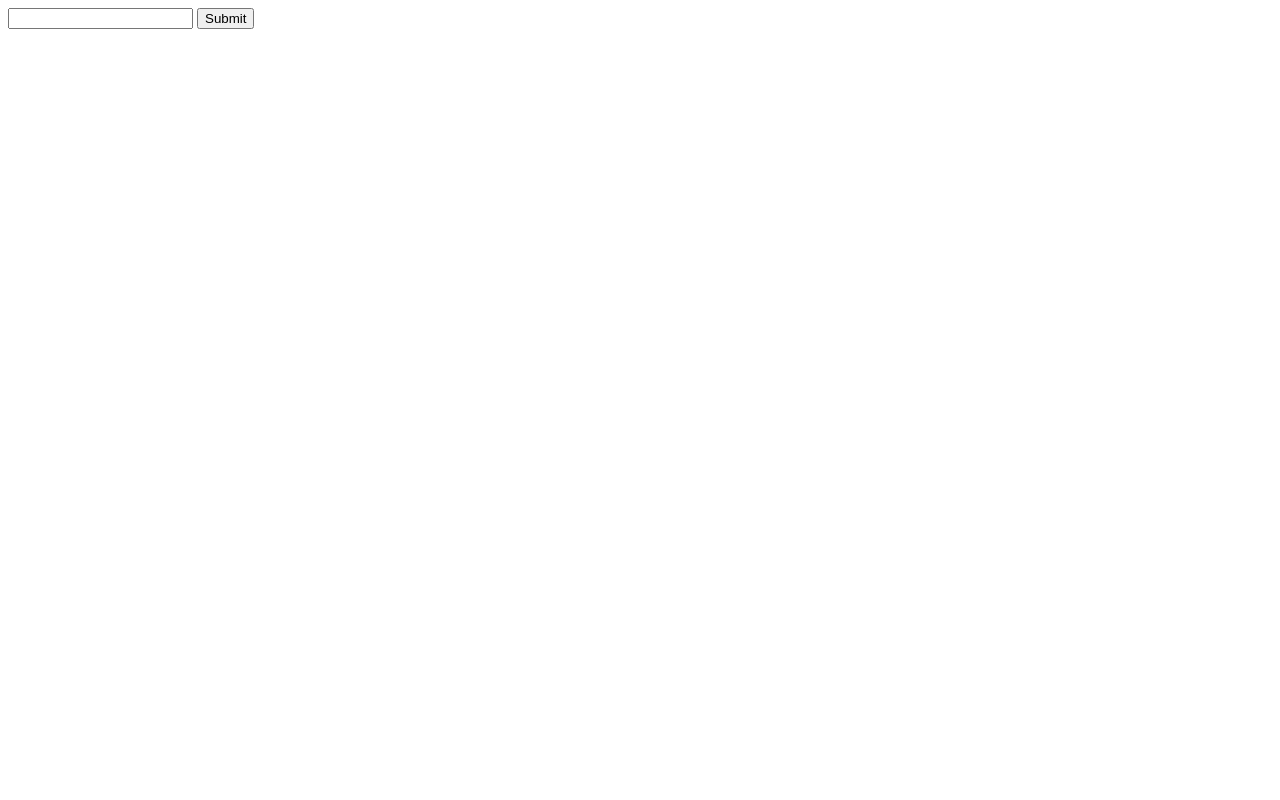
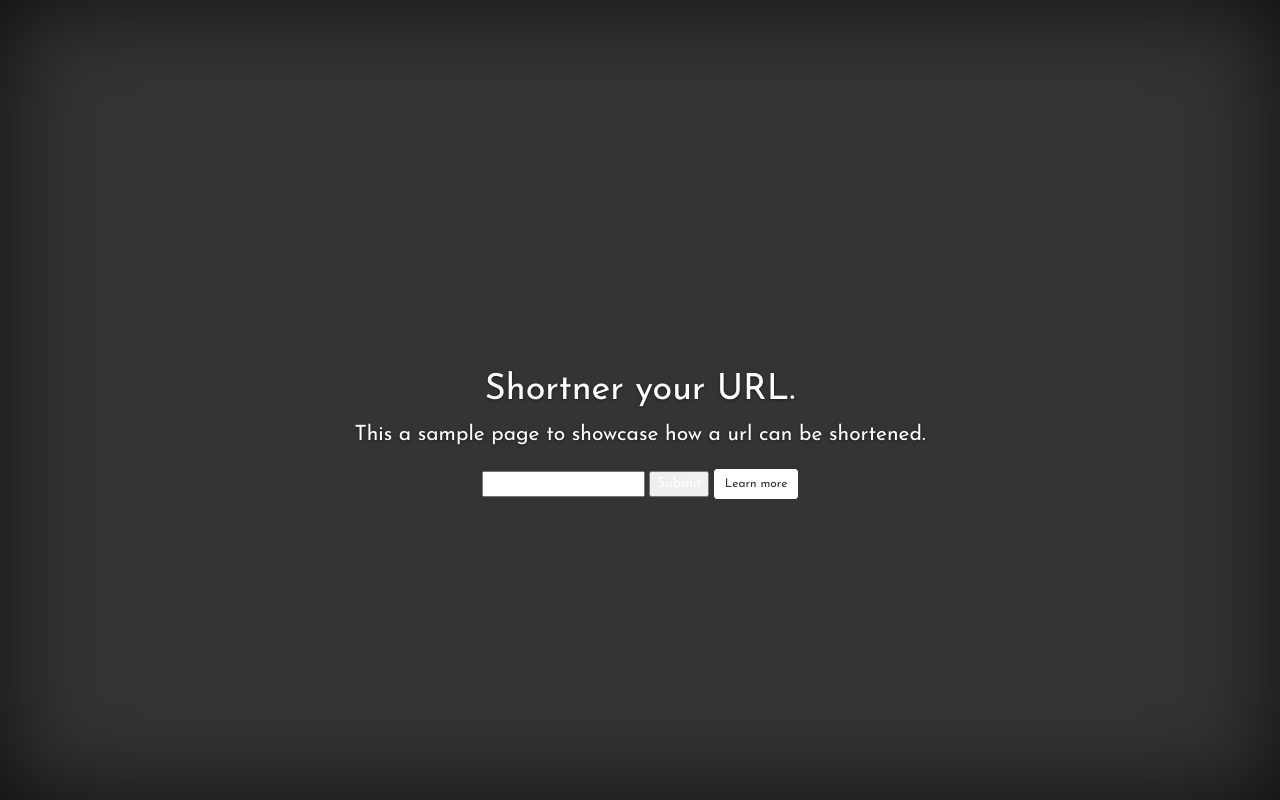
Before and after one commit to jayanth88/UrlShortner, a Flask app: page / in a window 1280 px wide. Before the commit the page is almost empty. Run offline with Flask 2, Linux system fonts and the light colour scheme; some libraries are stand-ins or nearby versions.

Commit message:
feat(url_shortner): Adding static content

```diff
--- a/main.py
+++ b/main.py
@@ -17,7 +17,7 @@ def hello_world():
 
 @app.route('/submit', methods=['POST'])
 def submit_url_request():
-    print request.form['urlName']
+    print str('VALUE :'+ request.form['urlName'])
     url_id = processor.processUrl(request.form['urlName'])
     return str(url_id)
 
--- /dev/null
+++ b/static/css/style.css
@@ -0,0 +1,80 @@
+/*
+ * Globals
+ */
+
+/* Links */
+a,
+a:focus,
+a:hover {
+  color: #fffa12;
+}
+
+/* Custom default button */
+.btn-default,
+.btn-default:hover,
+.btn-default:focus {
+  color: #333;
+  text-shadow: none; /* Prevent inheritance from `body` */
+  background-color: #fff;
+  border: 1px solid #fff;
+}
+
+/*
+ * Base structure
+ */
+
+html,
+body {
+  height: 100%;
+  background-color: #343434;
+}
+body {
+  color: #fff;
+  text-align: center;
+  text-shadow: 0 1px 3px rgba(0,0,0,.5);
+  font-family: 'Josefin Sans', sans-serif;
+}
+
+/* Extra markup and styles for table-esque vertical and horizontal centering */
+.site-wrapper {
+  display: table;
+  width: 100%;
+  height: 100%; /* For at least Firefox */
+  min-height: 100%;
+  -webkit-box-shadow: inset 0 0 100px rgba(0,0,0,.75);
+          box-shadow: inset 0 0 100px rgba(0,0,0,.75);
+}
+.site-wrapper-inner {
+  display: table-cell;
+  vertical-align: top;
+}
+.cover-container {
+  margin-right: auto;
+  margin-left: auto;
+}
+
+/* Padding for spacing */
+.inner {
+  padding: 30px;
+}
+
+.inputUrl{
+    color: rgba(11, 59, 71, 0.76);
+}
+
+/*
+ * Affix and center
+ */
+
+@media (min-width: 768px) {
+  /* Pull out the header and footer */
+
+  /* Start the vertical centering */
+  .site-wrapper-inner {
+    vertical-align: middle;
+  }
+  /* Handle the widths */
+  .cover-container {
+    width: 100%; /* Must be percentage or pixels for horizontal alignment */
+  }
+}
--- /dev/null
+++ b/static/js/scripts.js
@@ -0,0 +1,20 @@
+/**
+ * Created by jparayilkumarji on 11/16/16.
+ */
+
+$('.btn').click(function () {
+    processUrl($("#urlInput").val())
+})
+
+function processUrl(url){
+    $.ajax({
+        url: 'http://127.0.0.1:5000/submit',
+        data: {'urlName':url},
+        method: "POST",
+        type: "POST",
+        success: function (result) {
+            if (result.isOk == false) alert(result.message);
+        },
+        async: true
+    });
+}
--- a/templates/index.html
+++ b/templates/index.html
@@ -1,13 +1,71 @@
 <!DOCTYPE html>
 <html lang="en">
   <head>
-    <meta charset="UTF-8">
-    <title>Url Shortner</title>
+      <!-- Template from : http://getbootstrap.com/examples/cover/# -->
+
+    <meta charset="utf-8">
+    <meta http-equiv="X-UA-Compatible" content="IE=edge">
+    <meta name="viewport" content="width=device-width, initial-scale=1">
+    <!-- The above 3 meta tags *must* come first in the head; any other head content must come *after* these tags -->
+    <meta name="description" content="">
+    <meta name="author" content="">
+    <link rel="icon" href="https://raw.githubusercontent.com/jayanth88/jayanth88.github.io/master/images/favicon.png">
+
+     <!-- adding custom fonts -->
+<link href="https://fonts.googleapis.com/css?family=Josefin+Sans" rel="stylesheet">
+      <title>Cover Template for Bootstrap</title>
+
+    <!-- Bootstrap core CSS -->
+    <link rel="stylesheet" href="https://maxcdn.bootstrapcdn.com/bootstrap/3.3.7/css/bootstrap.min.css" integrity="sha384-BVYiiSIFeK1dGmJRAkycuHAHRg32OmUcww7on3RYdg4Va+PmSTsz/K68vbdEjh4u" crossorigin="anonymous">
+
+    <!-- Custom styles for this template -->
+    <link href="../static/css/style.css" rel="stylesheet">
+
   </head>
+
   <body>
+    <div class="site-wrapper">
+
+      <div class="site-wrapper-inner">
+
+        <div class="cover-container">
+
+          <div class="masthead clearfix">
+            <div class="inner">
+             <!--<h3 class="masthead-brand">URL Shortner</h3>-->
+              <nav>
+                <ul class="nav masthead-nav">
+                  <!--<li class="active"><a href="#">Home</a></li>-->
+                </ul>
+              </nav>
+            </div>
+          </div>
+
+          <div class="inner cover">
+            <h1 class="cover-heading">Shortner your URL.</h1>
+            <p class="lead">This a sample page to showcase how a url can be shortened.</p>
+            <p class="lead">
                 <form action="submit" method="post">
-    <input type="text" name="urlName"/>
+                    <input type="text" name="urlName" class="inputUrl" id="urlInput"/>
                     <input type="submit">
+                    <a href="#" class="btn btn-sm btn-default">Learn more</a>
                 </form>
+            </p>
+          </div>
+
+        </div>
+
+      </div>
+
+    </div>
+
+    <!-- Bootstrap core JavaScript
+    ================================================== -->
+    <!-- Placed at the end of the document so the pages load faster -->
+    <script src="https://ajax.googleapis.com/ajax/libs/jquery/3.1.1/jquery.min.js"></script>
+    <script src="https://maxcdn.bootstrapcdn.com/bootstrap/3.3.7/js/bootstrap.min.js" integrity="sha384-Tc5IQib027qvyjSMfHjOMaLkfuWVxZxUPnCJA7l2mCWNIpG9mGCD8wGNIcPD7Txa" crossorigin="anonymous"></script>
+
+    <!-- custom scripts -->
+    <script src="../static/js/scripts.js"></script>
   </body>
 </html>
```
Lines whose indentation alone changed are shown as unchanged.
